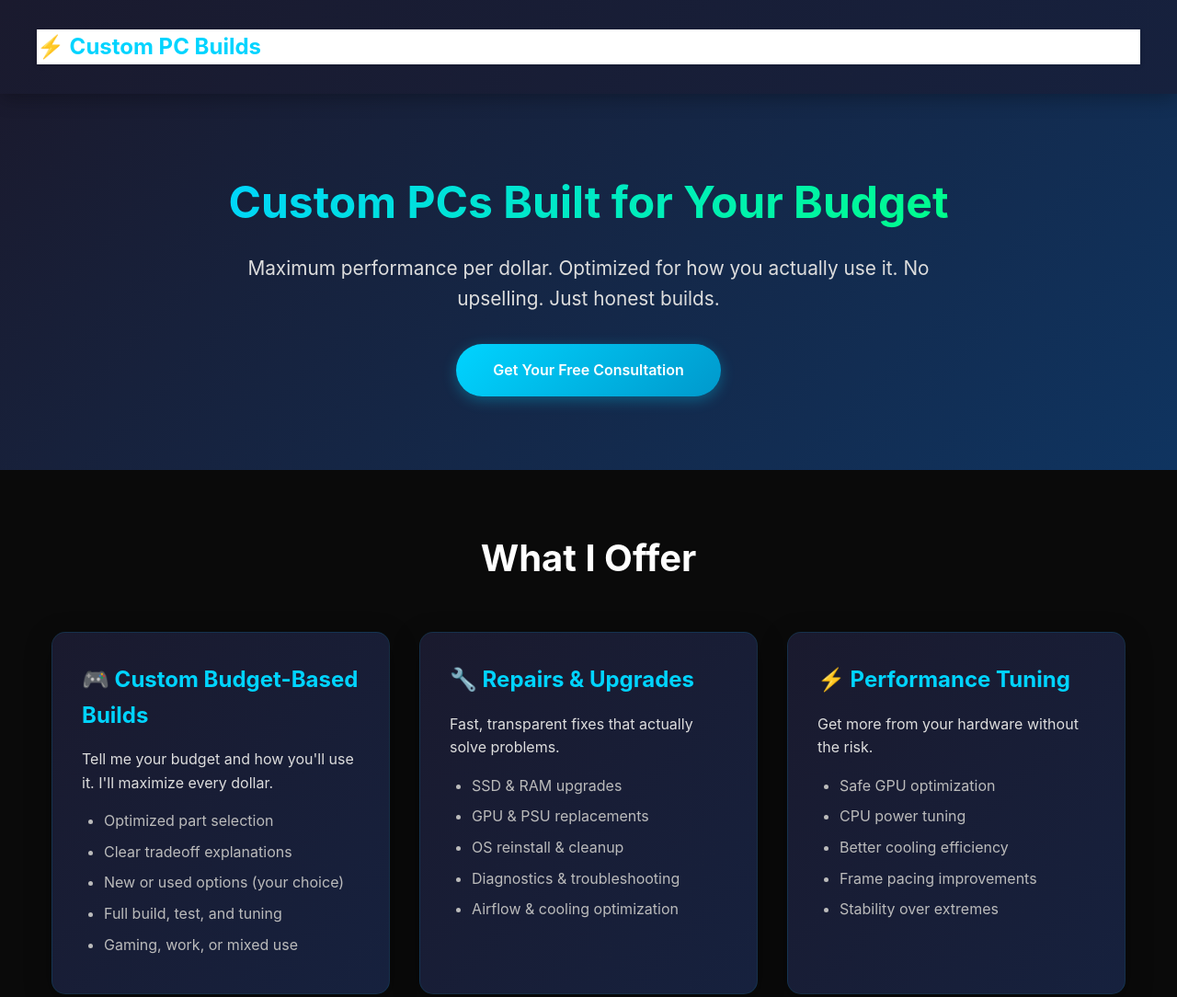
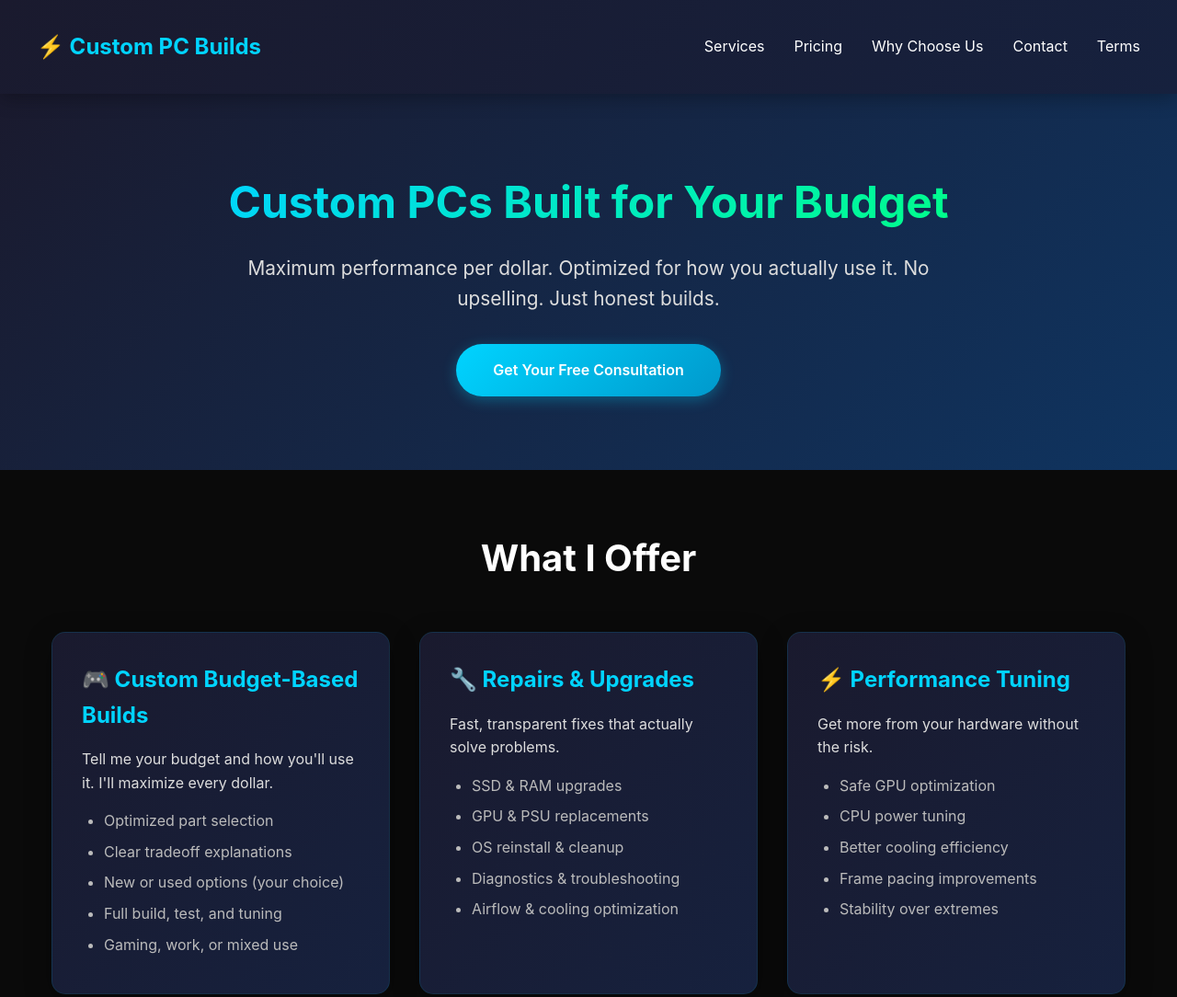
Before and after one commit to BOU4EYT/ScottCoCustomPC, a plain HTML site: page index.html in a window 1280 px wide. Shown: the top 1084 px of the page at 92% size. Drawn offline with Linux system fonts and the light colour scheme.

Commit message:
Remove sticky positioning from header styles
Removed sticky positioning and related styles from header.

```diff
--- a/index.html
+++ b/index.html
@@ -36,12 +36,6 @@
             display: flex;
             justify-content: space-between;
             align-items: center;
-
-            postion: sticky;
-            top: 0;
-            z-index: 1000;
-            background-color: #ffffff;
-            box-shadow: 0 2px 5px rgba(0,0,0,0.1);
         }
 
         .logo {
```
